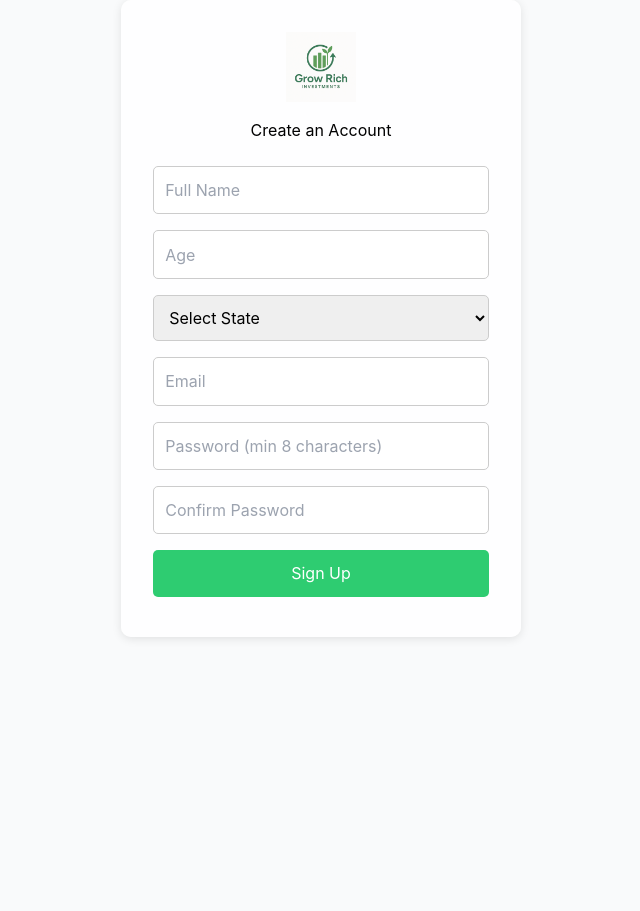
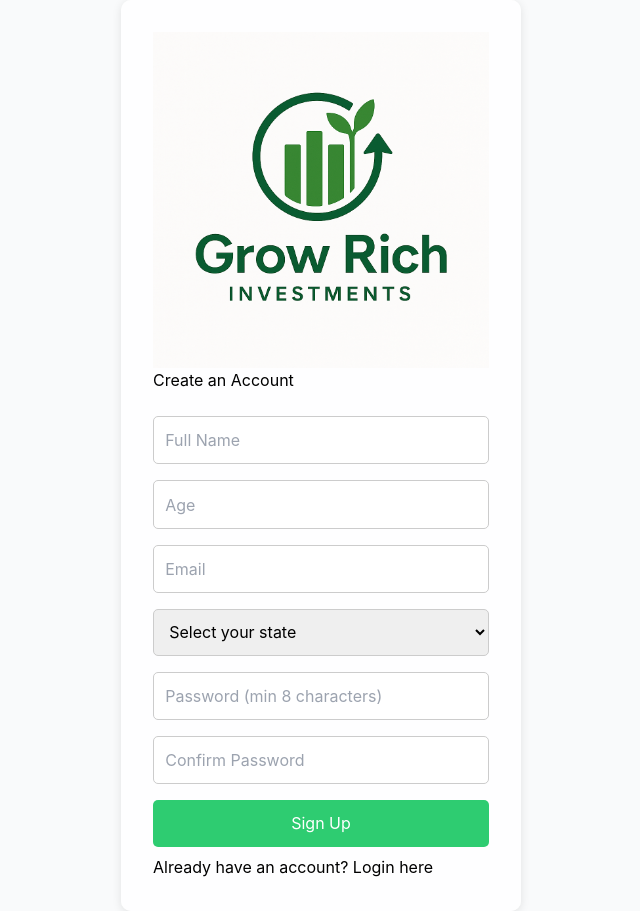
Before and after one commit to YBspotted20045/Grow-rich-investinm, a React (Vite) app: page /signup in a window 1280 px wide. Shown: the whole page, without its empty margins (319-959 px from the left). Before the commit the page ends 800 px from the top, so only its background shows below. Built offline with nearby package versions, Linux system fonts and the light colour scheme; the HTML template or start-up script is replaced by a standard one.

Commit message:
Update Signup.jsx

```diff
--- a/src/pages/Signup.jsx
+++ b/src/pages/Signup.jsx
@@ -1,64 +1,56 @@
-import React, { useState } from 'react';
-import axios from '../axios';
-import './Signup.css';
-import logo from '../assets/logo.png';
+import React, { useState } from "react";
+import { Link } from "react-router-dom";
+import logo from "../assets/logo.png";
+import "./signup.css";
+import axios from "axios";
+
+const Signup = () => {
+  const [formData, setFormData] = useState({
+    fullName: "",
+    age: "",
+    email: "",
+    state: "",
+    password: "",
+    confirmPassword: "",
+  });
+
+  const [loading, setLoading] = useState(false);
+  const [error, setError] = useState("");
 
   const statesOfNigeria = [
     "Abia", "Adamawa", "Akwa Ibom", "Anambra", "Bauchi", "Bayelsa", "Benue",
-  "Borno", "Cross River", "Delta", "Ebonyi", "Edo", "Ekiti", "Enugu", "FCT - Abuja",
-  "Gombe", "Imo", "Jigawa", "Kaduna", "Kano", "Katsina", "Kebbi", "Kogi", "Kwara",
-  "Lagos", "Nasarawa", "Niger", "Ogun", "Ondo", "Osun", "Oyo", "Plateau", "Rivers",
-  "Sokoto", "Taraba", "Yobe", "Zamfara"
+    "Borno", "Cross River", "Delta", "Ebonyi", "Edo", "Ekiti", "Enugu", "FCT",
+    "Gombe", "Imo", "Jigawa", "Kaduna", "Kano", "Katsina", "Kebbi", "Kogi",
+    "Kwara", "Lagos", "Nasarawa", "Niger", "Ogun", "Ondo", "Osun", "Oyo",
+    "Plateau", "Rivers", "Sokoto", "Taraba", "Yobe", "Zamfara"
   ];
 
-const Signup = () => {
-  const [formData, setFormData] = useState({
-    fullName: '',
-    age: '',
-    state: '',
-    email: '',
-    password: '',
-    confirmPassword: ''
-  });
-
-  const [loading, setLoading] = useState(false);
-  const [error, setError] = useState('');
-
   const handleChange = (e) => {
-    setFormData(prev => ({
-      ...prev,
-      [e.target.name]: e.target.value
-    }));
+    setFormData({ ...formData, [e.target.name]: e.target.value });
   };
 
   const handleSubmit = async (e) => {
     e.preventDefault();
-    setError('');
+    setError("");
 
     if (formData.password.length < 8) {
-      return setError("Password must be at least 8 characters long.");
+      setError("Password must be at least 8 characters long.");
+      return;
     }
 
     if (formData.password !== formData.confirmPassword) {
-      return setError("Passwords do not match.");
+      setError("Passwords do not match.");
+      return;
     }
 
-    try {
     setLoading(true);
 
-      const res = await axios.post('/api/users/register', {
-        fullName: formData.fullName,
-        age: formData.age,
-        state: formData.state,
-        email: formData.email,
-        password: formData.password
-      });
-
-      console.log("Signup success:", res.data);
-      // Optionally redirect or show success message here
+    try {
+      // Replace this URL with your backend signup endpoint
+      const response = await axios.post("https://your-backend-api.com/api/signup", formData);
+      alert("Signup successful!");
     } catch (err) {
-      console.error("Signup error:", err);
-      setError(err?.response?.data?.message || "Signup failed. Try again.");
+      setError("Signup failed. Please try again.");
     } finally {
       setLoading(false);
     }
@@ -66,79 +58,76 @@ const Signup = () => {
 
   return (
     <div className="signup-container">
-      <img src={logo} alt="Logo" style={{ width: '70px', marginBottom: '1rem', opacity: 0.8 }} />
+      <div className="signup-form-box">
+        <img src={logo} alt="Logo" className="signup-logo" />
         <h2>Create an Account</h2>
-
-      <form onSubmit={handleSubmit}>
+        {error && <p className="error">{error}</p>}
+        <form onSubmit={handleSubmit} className={loading ? "disabled" : ""}>
           <input
+            type="text"
             name="fullName"
-          type="text"
             placeholder="Full Name"
             value={formData.fullName}
             onChange={handleChange}
+            required
             disabled={loading}
-          required
           />
-
           <input
+            type="number"
             name="age"
-          type="number"
             placeholder="Age"
             value={formData.age}
             onChange={handleChange}
+            required
             disabled={loading}
+          />
+          <input
+            type="email"
+            name="email"
+            placeholder="Email"
+            value={formData.email}
+            onChange={handleChange}
             required
+            disabled={loading}
           />
-
           <select
             name="state"
             value={formData.state}
             onChange={handleChange}
+            required
             disabled={loading}
-          required
           >
-          <option value="">Select State</option>
+            <option value="">Select your state</option>
             {statesOfNigeria.map((state, index) => (
               <option key={index} value={state}>{state}</option>
             ))}
           </select>
-
           <input
-          name="email"
-          type="email"
-          placeholder="Email"
-          value={formData.email}
-          onChange={handleChange}
-          disabled={loading}
-          required
-        />
-
-        <input
+            type="password"
             name="password"
-          type="password"
             placeholder="Password (min 8 characters)"
             value={formData.password}
             onChange={handleChange}
+            required
             disabled={loading}
-          required
           />
-
           <input
+            type="password"
             name="confirmPassword"
-          type="password"
             placeholder="Confirm Password"
             value={formData.confirmPassword}
             onChange={handleChange}
+            required
             disabled={loading}
-          required
           />
-
           <button type="submit" disabled={loading}>
-          {loading ? 'Signing up...' : 'Sign Up'}
+            {loading ? "Signing Up..." : "Sign Up"}
           </button>
         </form>
-
-      {error && <p style={{ color: 'red', marginTop: '10px' }}>{error}</p>}
+        <p className="switch-auth">
+          Already have an account? <Link to="/login">Login here</Link>
+        </p>
+      </div>
     </div>
   );
 };
```
Lines whose indentation alone changed are shown as unchanged.
